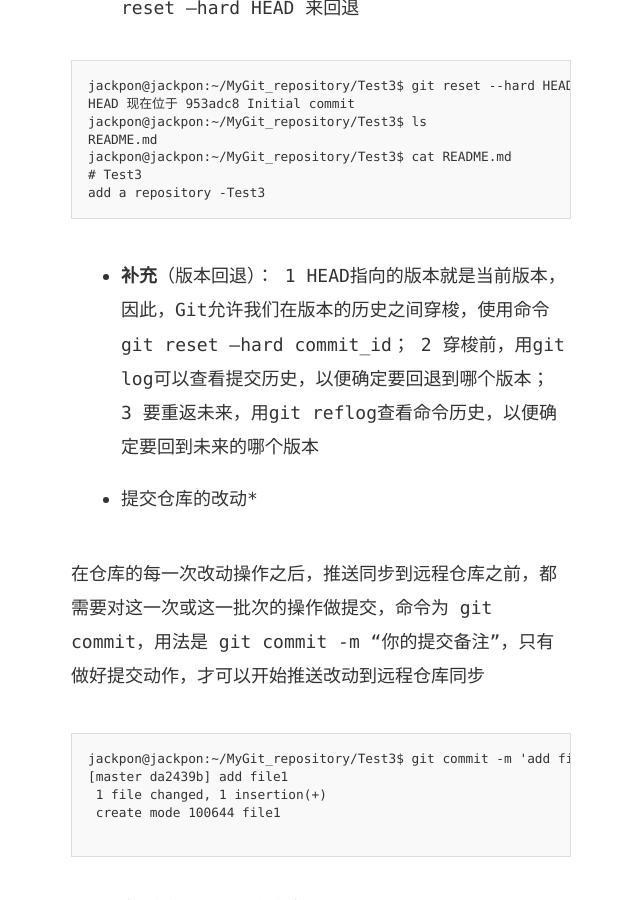
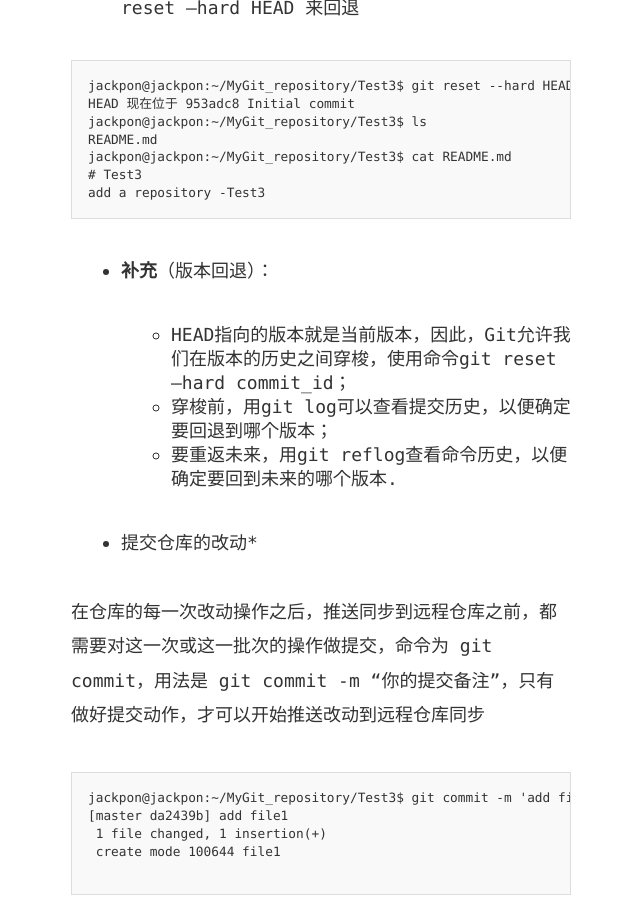
Before and after one commit to davi-xiao/Jackpon.github.io, a Jekyll site: the page built from _posts/2017-08-18-Git的基本操作.md, in a window 1280 px wide and 900 px high, scrolled down 4643 px. Shown: the whole window, without its empty margins (319-959 px from the left). Built offline with Jekyll 4.4.1, drawn with Linux system fonts in a browser that asks for light colours.

Commit message:
My Gitblog

````diff
--- a/_posts/2017-08-18-Git的基本操作.md
+++ b/_posts/2017-08-18-Git的基本操作.md
@@ -128,9 +128,9 @@ add a repository -Test3
 ```
 
 * **补充**（版本回退）：
-   	1 HEAD指向的版本就是当前版本，因此，Git允许我们在版本的历史之间穿梭，使用命令git reset --hard commit_id；
-   	2 穿梭前，用git log可以查看提交历史，以便确定要回退到哪个版本；
-   	3 要重返未来，用git reflog查看命令历史，以便确定要回到未来的哪个版本
+    * HEAD指向的版本就是当前版本，因此，Git允许我们在版本的历史之间穿梭，使用命令git reset --hard commit_id；
+    * 穿梭前，用git log可以查看提交历史，以便确定要回退到哪个版本；
+    * 要重返未来，用git reflog查看命令历史，以便确定要回到未来的哪个版本.
 
 
 
````
